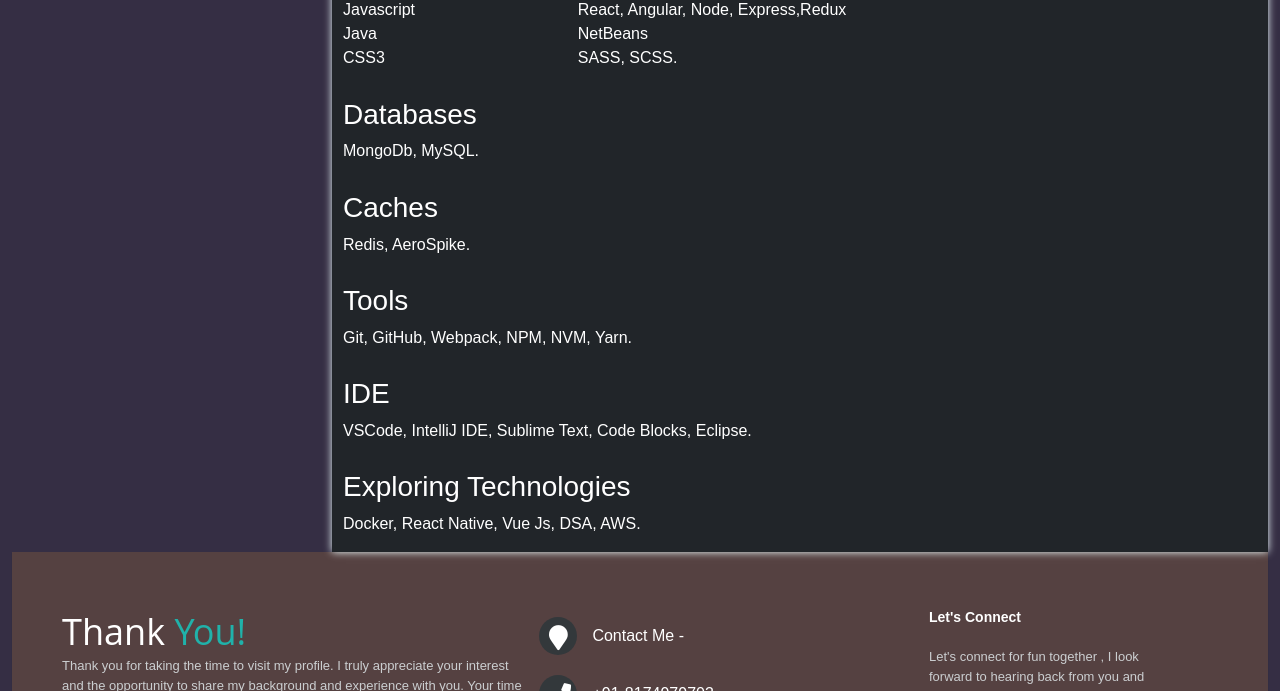
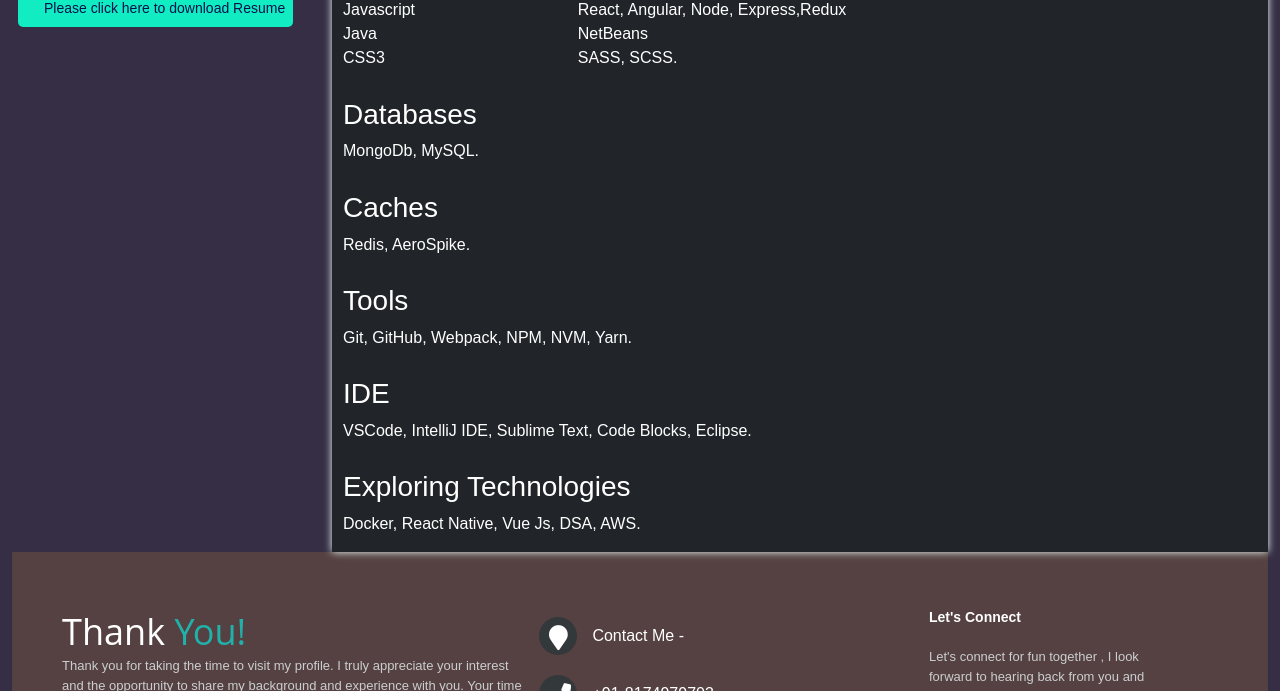
Before and after one commit to Pankaj-FWD/me, a React app: page / in a window 1280 px wide. Shown: the part 409-1100 px from the top of the page. Built offline with nearby package versions, Linux system fonts and the light colour scheme.

Commit message:
add resume

```diff
--- a/package.json
+++ b/package.json
@@ -1,4 +1,5 @@
 {
+  "homepage": "https://Pankaj-FWD.github.io/me",
   "name": "pankaj-pal",
   "version": "1.0.0",
   "description": "About-me",
@@ -21,6 +22,8 @@
   },
   "scripts": {
     "start": "react-scripts start",
+    "predeploy":"npm run build",
+    "deploy":"gh-pages -d build",
     "build": "react-scripts build",
     "test": "react-scripts test --env=jsdom",
     "eject": "react-scripts eject"
--- a/src/Components/Profile.js
+++ b/src/Components/Profile.js
@@ -14,6 +14,7 @@
         </Row>
         <Row>
           <Col>
+
             <h1 className="name"> {Name} </h1>
             <h4 className="name">Full stack developer (MERN)</h4>
           </Col>
--- a/src/Constants.js
+++ b/src/Constants.js
@@ -184,7 +184,7 @@
     },
     {
       sr: "2",
-      projectLink: "admin.daloriansl7.com/",
+      projectLink: "https://admin.daloriansl7.com/",
       projectName: "Dalorians-L7",
       languages: "React & Node"
     },
--- a/src/index.js
+++ b/src/index.js
@@ -14,9 +14,16 @@
       <Container fluid>
         <Row>
           <Col lg={3}>
+
             <Profile />
+            <a href="https://drive.google.com/file/d/1uWfwFZfGjYjanfkqtVHEektdf3sjMXxO/view?usp=sharing" target="_blank" download>
+      <button className="DownloadButton">
+        Please click here to download Resume
+      </button>
+    </a>
           </Col>
           <Col lg={9}>
+
             <CustomTabPane />
           </Col>
         </Row>
--- a/src/styles.css
+++ b/src/styles.css
@@ -300,3 +300,27 @@
 .scrollable{
   overflow:auto;
 }
+
+.DownloadButton {
+  background-color: #11ecc3;
+  border: none;
+  color: #06114a;
+  font-size: 14px;
+padding: 10px 8px 8px 26px ;
+margin: 5px 0px 0px 6px;
+  border-radius: 5px;
+  cursor: pointer;
+  animation: blink 1s infinite;
+}
+
+@keyframes blink {
+  0% {
+    opacity: 1;
+  }
+  50% {
+    opacity: 0.5;
+  }
+  100% {
+    opacity: 1;
+  }
+}
```
Also changed, not shown: build/asset-manifest.json, build/index.html, build/service-worker.js, 14 other files.
